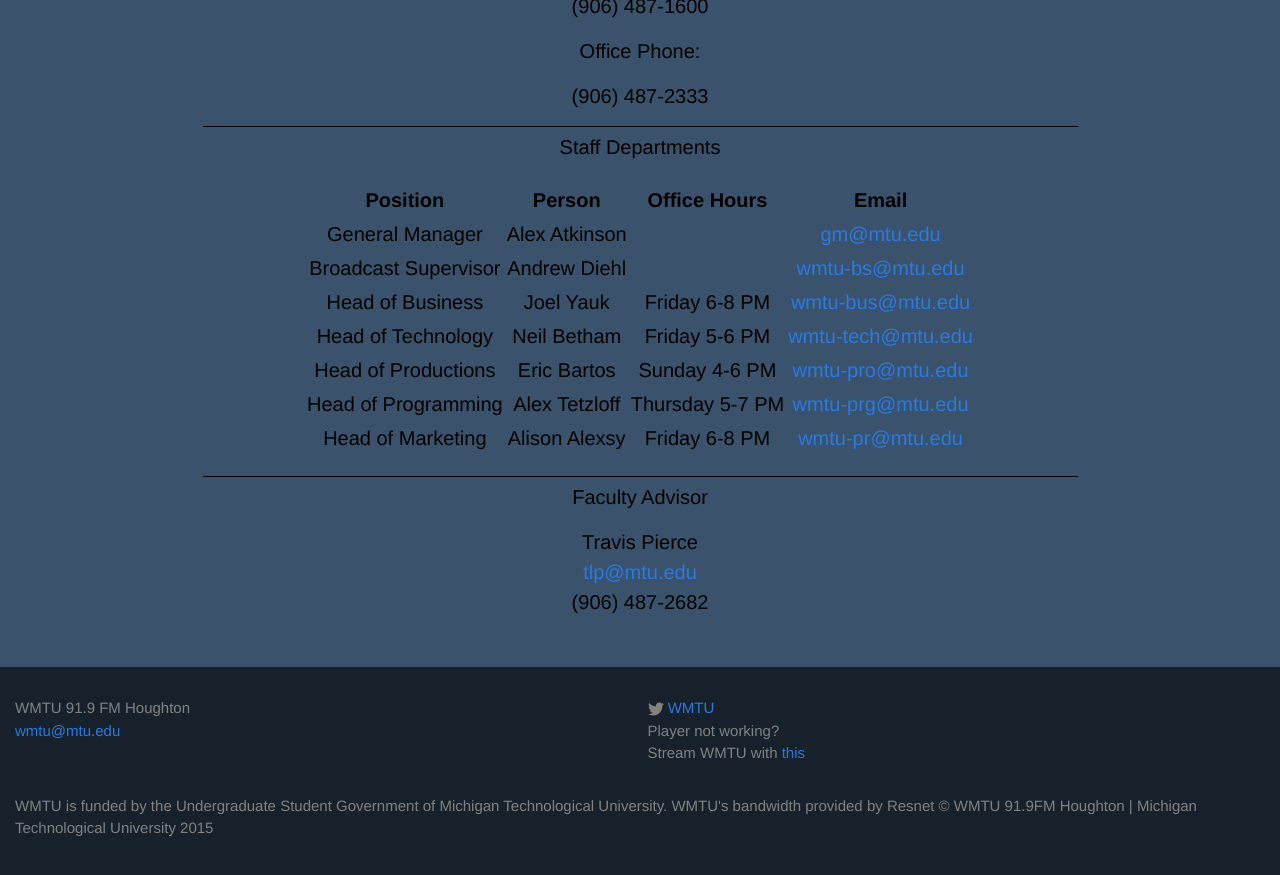
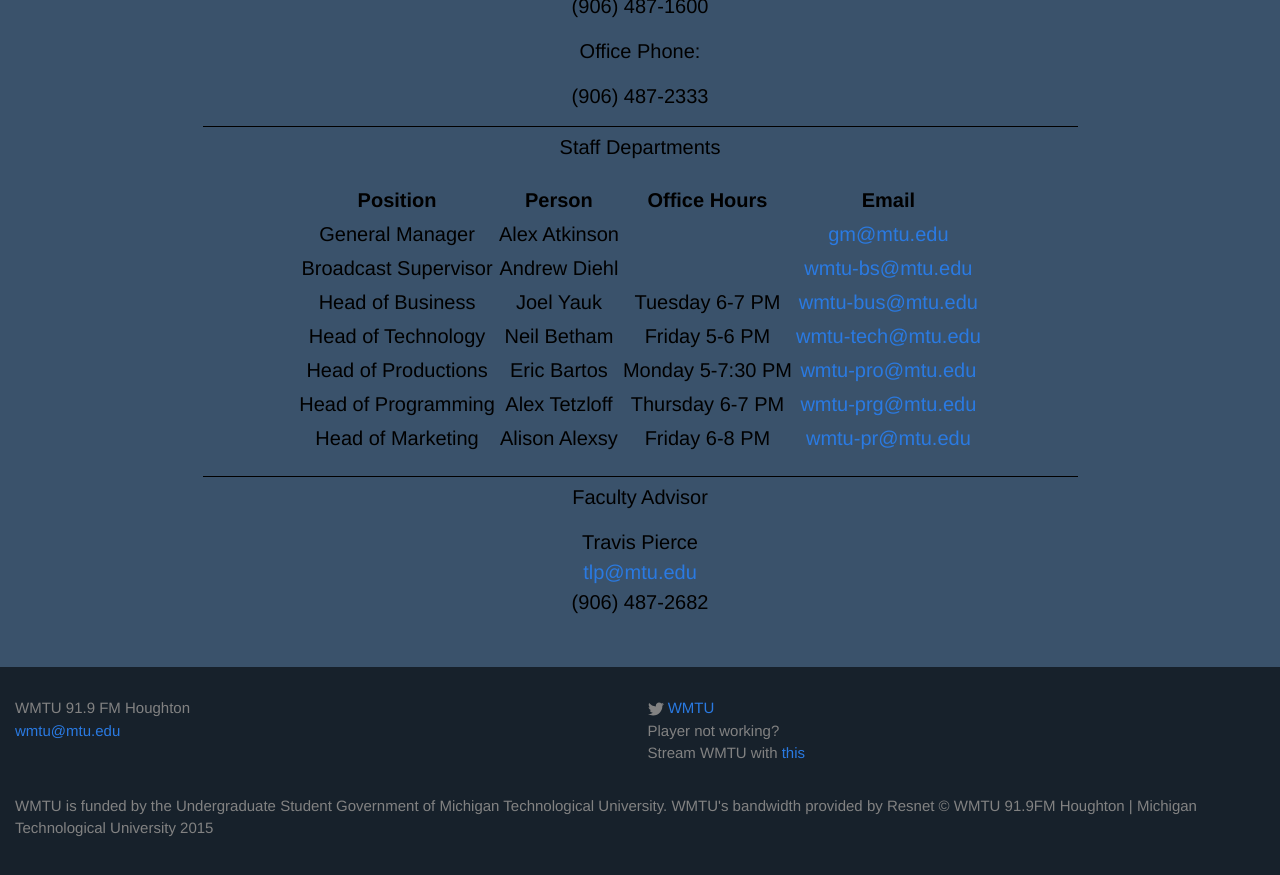
Before and after one commit to WMTU/wmtu.mtu.edu, a Jekyll site: the page built from index.html, in a window 1280 px wide and 900 px high, scrolled down 1779 px. Shown: the top 875 px of the window. Built offline with Jekyll 4.4.1, drawn with Linux system fonts in a browser that asks for light colours.

Commit message:
Update office hours

```diff
--- a/index.html
+++ b/index.html
@@ -92,7 +92,7 @@
           Joel Yauk
         </td>
         <td>
-          Friday 6-8 PM
+          Tuesday 6-7 PM
         </td>
         <td>
           <a href="mailto:wmtu-bus@mtu.edu">wmtu-bus@mtu.edu</a>
@@ -120,7 +120,7 @@
           Eric Bartos
         </td>
         <td>
-          Sunday 4-6 PM
+          Monday 5-7:30 PM
         </td>
         <td>
           <a href="mailto:wmtu-pro@mtu.edu">wmtu-pro@mtu.edu</a>
```
Also changed, not shown: other parts of index.html (+1 -1 lines).
